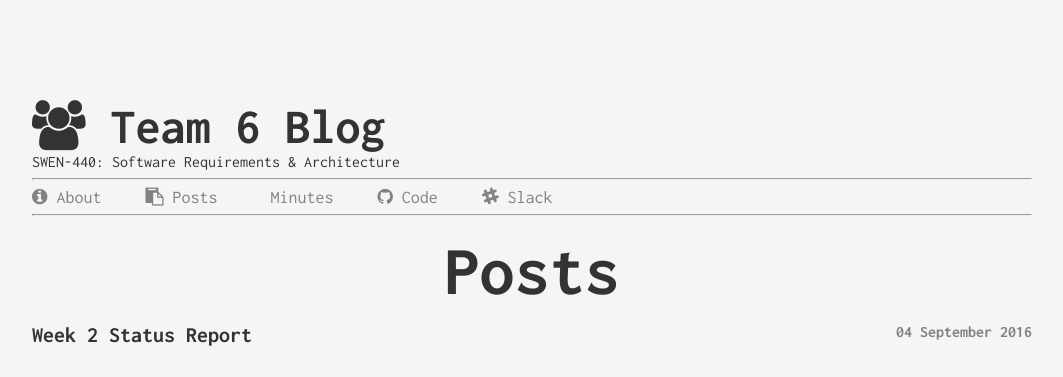
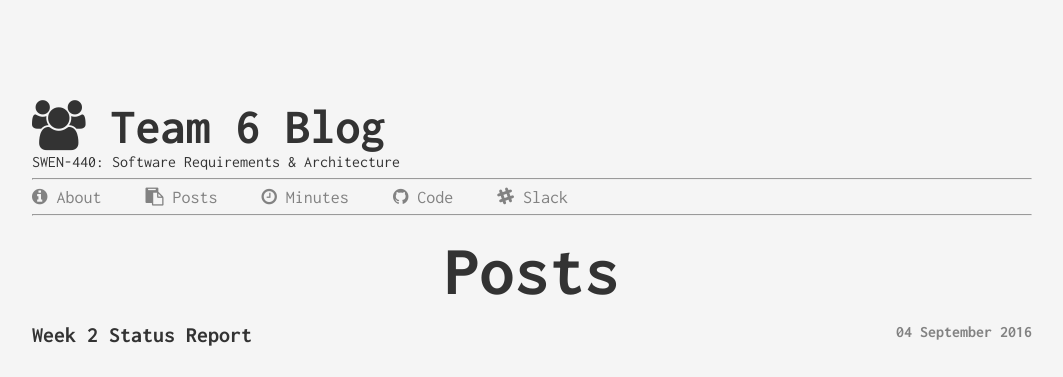
Before and after one commit to swen-440-team-6/swen-440-team-6.github.io, a Jekyll site: the page built from index.html, in a window 1280 px wide. Shown: the top 377 px of the page, without its empty margins (108-1171 px from the left). Built offline with Jekyll 4.4.1, drawn with Linux system fonts in a browser that asks for light colours.

Commit message:
Update header.html

```diff
--- a/_includes/header.html
+++ b/_includes/header.html
@@ -7,7 +7,7 @@
           <ul class="menu">
               <li class="menu__entry"><a href="{{ '/about' | prepend: site.baseurl }}"><i class="fa fa-info-circle"></i>&nbsp;About</a></li>
               <li class="menu__entry"><a href="{{ '/' | prepend: site.baseurl }}"><i class="fa fa-clipboard"></i>&nbsp;Posts</a></li>
-              <li class="menu__entry"><a href="{{ '/minutes' | prepend: site.baseurl }}"><i class="fa fa-clock"></i>&nbsp;Minutes</a></li>
+              <li class="menu__entry"><a href="{{ '/minutes' | prepend: site.baseurl }}"><i class="fa fa-clock-o"></i>&nbsp;Minutes</a></li>
               <li class="menu__entry"><a href="https://github.com/swen-440-team-6/"><i class="fa fa-github"></i>&nbsp;Code</a></li>
               <li class="menu__entry"><a href="https://swen440team6.slack.com/"><i class="fa fa-slack"></i>&nbsp;Slack</a></li>
           </ul>
```
